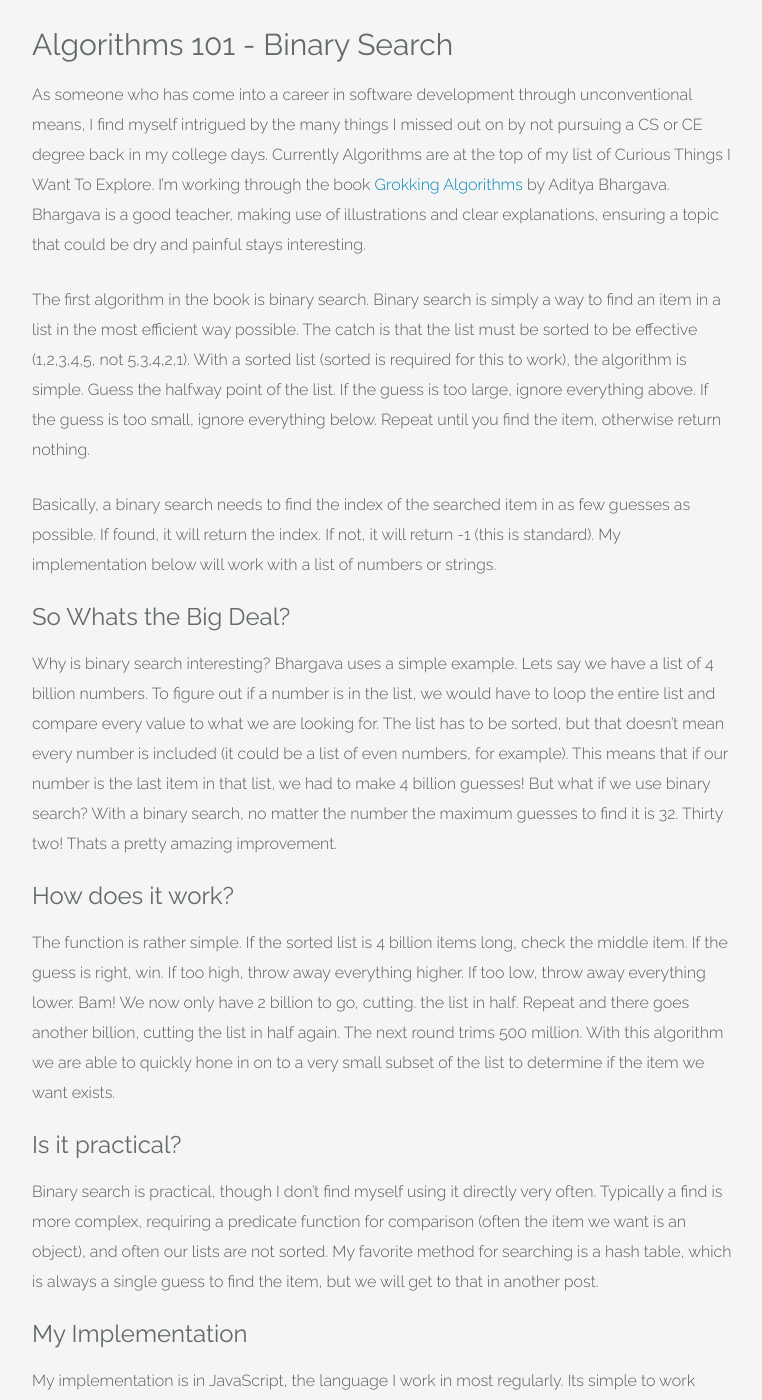
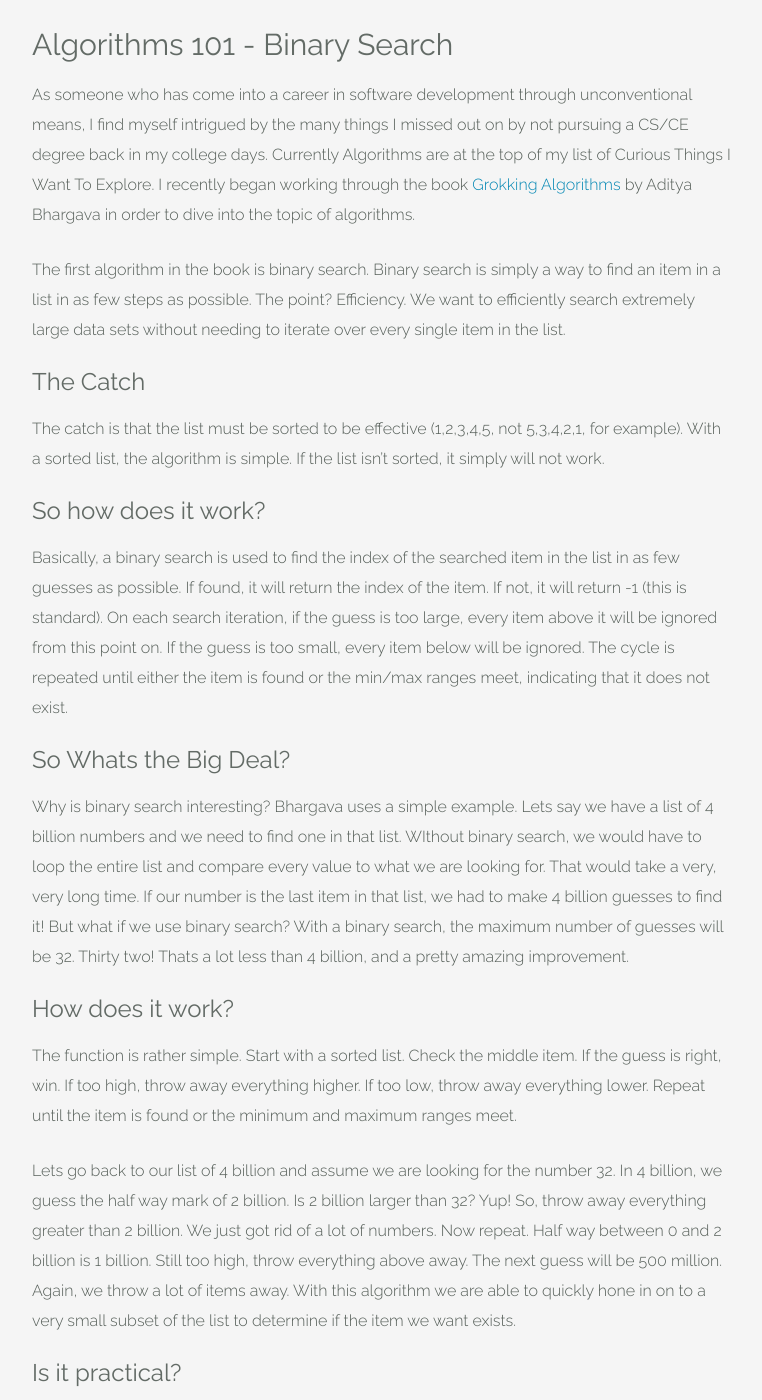
Before and after one commit to benjaminapetersen/benjaminapetersen.github.io, a Jekyll site: the page built from _posts/2015-04-23-algorithms-binary-search.md, in a window 1280 px wide and 1400 px high, scrolled down 278 px. Shown: the whole window, without its empty margins (258-1020 px from the left). Built offline with Jekyll 4.4.1, drawn with Linux system fonts in a browser that asks for light colours; some of the changed text lies outside the part shown.

Commit message:
Updating binary search post, toss the jekyll junk post

```diff
--- a/_posts/2015-04-23-algorithms-binary-search.md
+++ b/_posts/2015-04-23-algorithms-binary-search.md
@@ -2,63 +2,81 @@
 layout: post
 date: 2015-04-23
 title: "Algorithms 101 - Binary Search"
+description: "Taking a look at Grokking Algorithms by Aditya Bhargava and experimenting with Binary Search in JavaScript"
 index: 3
 ---
 
 # Algorithms 101 - Binary Search
 
 As someone who has come into a career in software development through unconventional means, I find
-myself intrigued by the many things I missed out on by not pursuing a CS or CE degree back in my college
-days.  Currently Algorithms are at the top of my list of Curious Things I Want To Explore. I'm working through the book
-[Grokking Algorithms](http://www.amazon.com/Grokking-Algorithms-illustrated-programmers-curious/dp/1617292230){:target="_blank"}{:title="Grokking Algorithms"} by Aditya Bhargava.  Bhargava is a good teacher, making use of illustrations
-and clear explanations, ensuring a topic that could be dry and painful stays interesting.
+myself intrigued by the many things I missed out on by not pursuing a CS/CE degree back in my college
+days.  Currently Algorithms are at the top of my list of Curious Things I Want To Explore.  I recently began
+working through the book
+[Grokking Algorithms](http://www.amazon.com/Grokking-Algorithms-illustrated-programmers-curious/dp/1617292230){:target="_blank"}{:title="Grokking Algorithms"}
+by Aditya Bhargava in order to dive into the topic of algorithms.
 
-The first algorithm in the book is binary search.  Binary search is simply a way to find an item in a list in
-the most efficient way possible.  The catch is that the list must be sorted to be effective (1,2,3,4,5, not 5,3,4,2,1).  With a sorted list (sorted is required for this to work), the algorithm is simple.  Guess the halfway point of the list.  If the guess
-is too large, ignore everything above.  If the guess is too small, ignore everything below.  Repeat until you
-find the item, otherwise return nothing.
+The first algorithm in the book is binary search.  Binary search is simply a way to find an item in a
+list in as few steps as possible.  The point?  Efficiency. We want to efficiently search extremely large
+data sets without needing to iterate over every single item in the list.
 
-Basically, a binary search needs to find the index of the searched item in as few guesses as possible. If
-found, it will return the index. If not, it will return -1 (this is standard). My implementation below will
-work with a list of numbers or strings.
+## The Catch
+
+The catch is that the list must be sorted to be effective (1,2,3,4,5, not 5,3,4,2,1, for example).
+With a sorted list, the algorithm is simple. If the list isn't sorted, it simply will not work.
+
+
+## So how does it work?
+
+Basically, a binary search is used to find the index of the searched item in the list in as few guesses
+as possible.  If found, it will return the index of the item. If not, it will return -1 (this is standard).
+On each search iteration, if the guess is too large, every item above it will be ignored from this point on.
+If the guess is too small, every item below will be ignored.  The cycle is repeated until either the item is
+found or the min/max ranges meet, indicating that it does not exist.
 
 ## So Whats the Big Deal?
 
-Why is binary search interesting?  Bhargava uses a simple example.  Lets say we have a list of 4 billion numbers.  To
-figure out if a number is in the list, we would have to loop the entire list and compare every value to what we are
-looking for.  The list has to be sorted, but that doesn't mean every number is included (it could be a list of even
-numbers, for example).  This means that if our number is the last item in that list, we had to make 4 billion guesses!
-But what if we use binary search?  With a binary search, no matter the number the maximum guesses to find it is 32.
-Thirty two!  Thats a pretty amazing improvement.
+Why is binary search interesting?  Bhargava uses a simple example.  Lets say we have a list of 4 billion
+numbers and we need to find one in that list.  WIthout binary search, we would have to loop the entire
+list and compare every value to what we are looking for.  That would take a very, very long time. If our
+number is the last item in that list, we had to make 4 billion guesses to find it!  But what if we use
+binary search?  With a binary search, the maximum number of guesses will be 32. Thirty two!  Thats a lot
+less than 4 billion, and a pretty amazing improvement.
 
 ## How does it work?
 
-The function is rather simple.  If the sorted list is 4 billion items long, check the middle item.  If the guess is right, win.
-If too high, throw away everything higher. If too low, throw away everything lower. Bam! We now only have 2 billion to go, cutting.  the list in half.  Repeat and there goes another billion, cutting the list in half again.  The next round trims 500 million.
-With this algorithm we are able to quickly hone in on to a very small subset of the list to determine if the item we want exists.
+The function is rather simple.  Start with a sorted list.  Check the middle item.  If the guess is right,
+win.  If too high, throw away everything higher. If too low, throw away everything lower. Repeat until the
+item is found or the minimum and maximum ranges meet.
+
+Lets go back to our list of 4 billion and assume we are looking for the number 32.  In 4 billion, we guess
+the half way mark of 2 billion.  Is 2 billion larger than 32? Yup! So, throw away everything greater than
+2 billion. We just got rid of a lot of numbers.  Now repeat.  Half way between 0 and 2 billion is 1 billion.
+Still too high, throw everything above away.  The next guess will be 500 million.  Again, we throw a lot of
+items away. With this algorithm we are able to quickly hone in on to a very small subset of the list to
+determine if the item we want exists.
 
 ## Is it practical?
 
-Binary search is practical, though I don't find myself using it directly very often.  Typically a find is more complex, requiring
-a predicate function for comparison (often the item we want is an object), and often our lists are not sorted.  My favorite method
-for searching is a hash table, which is always a single guess to find the item, but we will get to that in another post.
+Binary search is practical, though I don't find myself using it (directly) very often.  Most of the real
+searching I've needed in real world app development required a predicate function for comparison or
+transformation. Lists are rarely conveniently sorted, so some sort of prep work is needed.  If I'm going
+to transform my list anyway, I tend towards using a hash table, which ensures a single guess lookup, but
+thats for a later post.
 
 ## My Implementation
 
-My implementation is in JavaScript, the language I work in most regularly.  Its simple to work through the
-basic idea of the algorithm. I'm not worried about edge cases or real world use at this point as I'd use a
-library like
-[Underscore.js](http://underscorejs.org/){:target="_blank"}{:title="Underscore.js"} or
+My implementation is in JavaScript, the language I work in most regularly. I'm not worried about edge cases
+or real world use at this point, just the basic algorithm.  In a real app I'd use a library like
+[Underscore.js](http://underscorejs.org/){:target="_blank"}{:title="Underscore.js"},
 [lodash](https://lodash.com/){:target="_blank"}{:title="lodash"} or
 [Ramda](http://ramdajs.com/docs/){:target="_blank"}{:title="Ramda"}
-which are optimized and far more useful (see
-[Underscore's indexOf function](http://underscorejs.org/#indexOf){:target="_blank"}).
+which are optimized and provide a host of useful tools. (For example, see
+[Underscore's indexOf function](http://underscorejs.org/#indexOf){:target="_blank"}, and
+to see the actual implementation in Underscore.js, checkout the
+[annotated source](http://underscorejs.org/docs/underscore.html){:target="_blank"}, and search for the
+function `createIndexFinder()`.
 
-To see the actual implementation in Underscore.js, checkout the
-[annotated source](http://underscorejs.org/docs/underscore.html){:target="_blank"}, and search for the
-function `createIndexFinder`.
-
-My simple implementation:
+My simple implementation is as follows:
 
 {% highlight javascript %}
 
```
Also changed, not shown: _posts/2015-03-15-getting-started-with-jekyll.md (deleted, +0 -9 lines), 4 other files.
